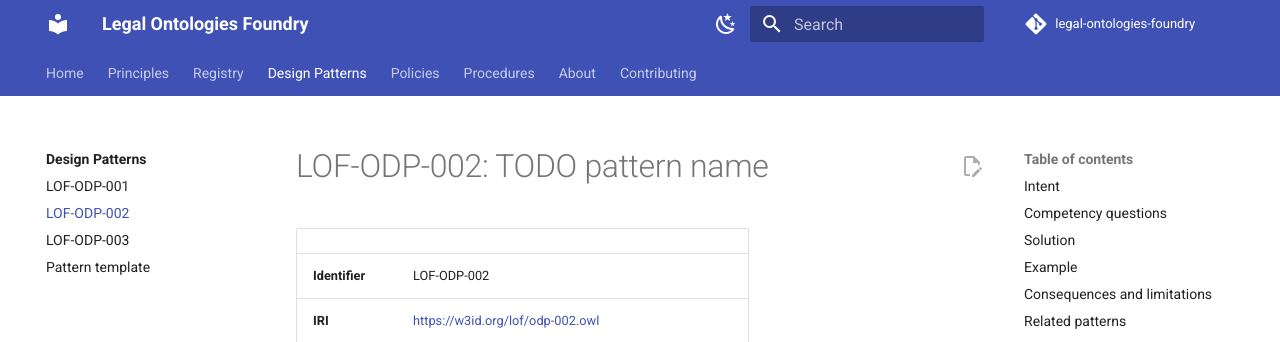
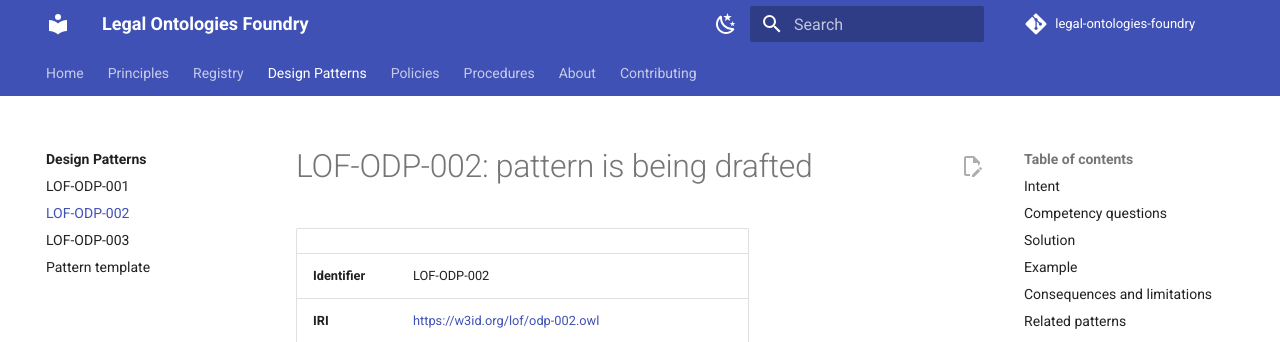
Before and after one commit to legal-ontologies-foundry/legal-ontologies-foundry.github.io, an MkDocs documentation site: the page built from docs/odp/odp-002.md, in a window 1280 px wide and 900 px high. Shown: the top 342 px of the window. Built offline with MkDocs 1.6.1 and Material for MkDocs 9.7.7, drawn with Linux system fonts in a browser that asks for light colours; comment, search, counter and statistics services are not loaded.

Commit message:
Update pattern name in ODP-002 documentation

```diff
--- a/docs/odp/odp-002.md
+++ b/docs/odp/odp-002.md
@@ -1,4 +1,4 @@
-# LOF-ODP-002: TODO pattern name
+# LOF-ODP-002: pattern is being drafted
 
 | | |
 |---|---|
```
